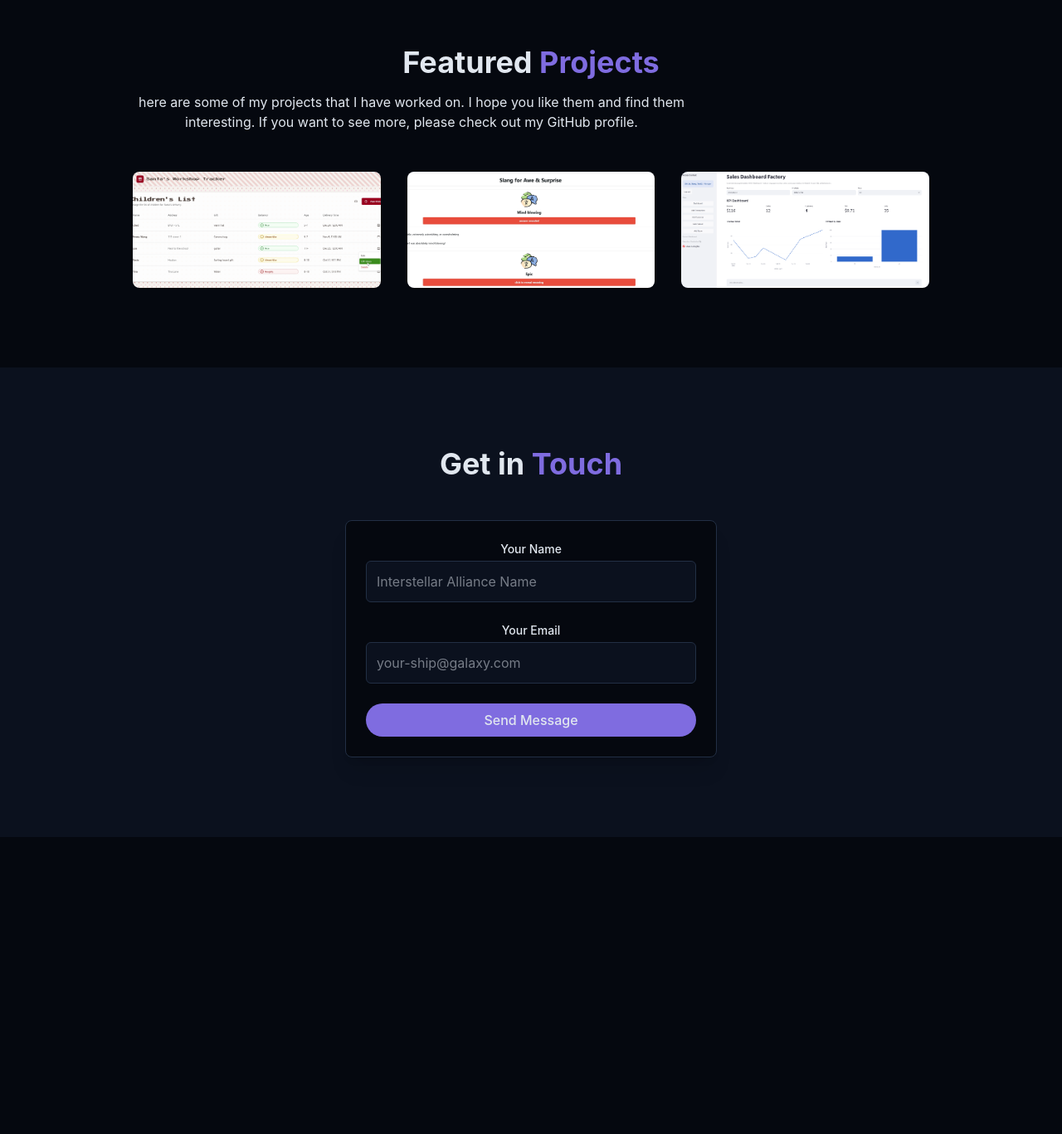
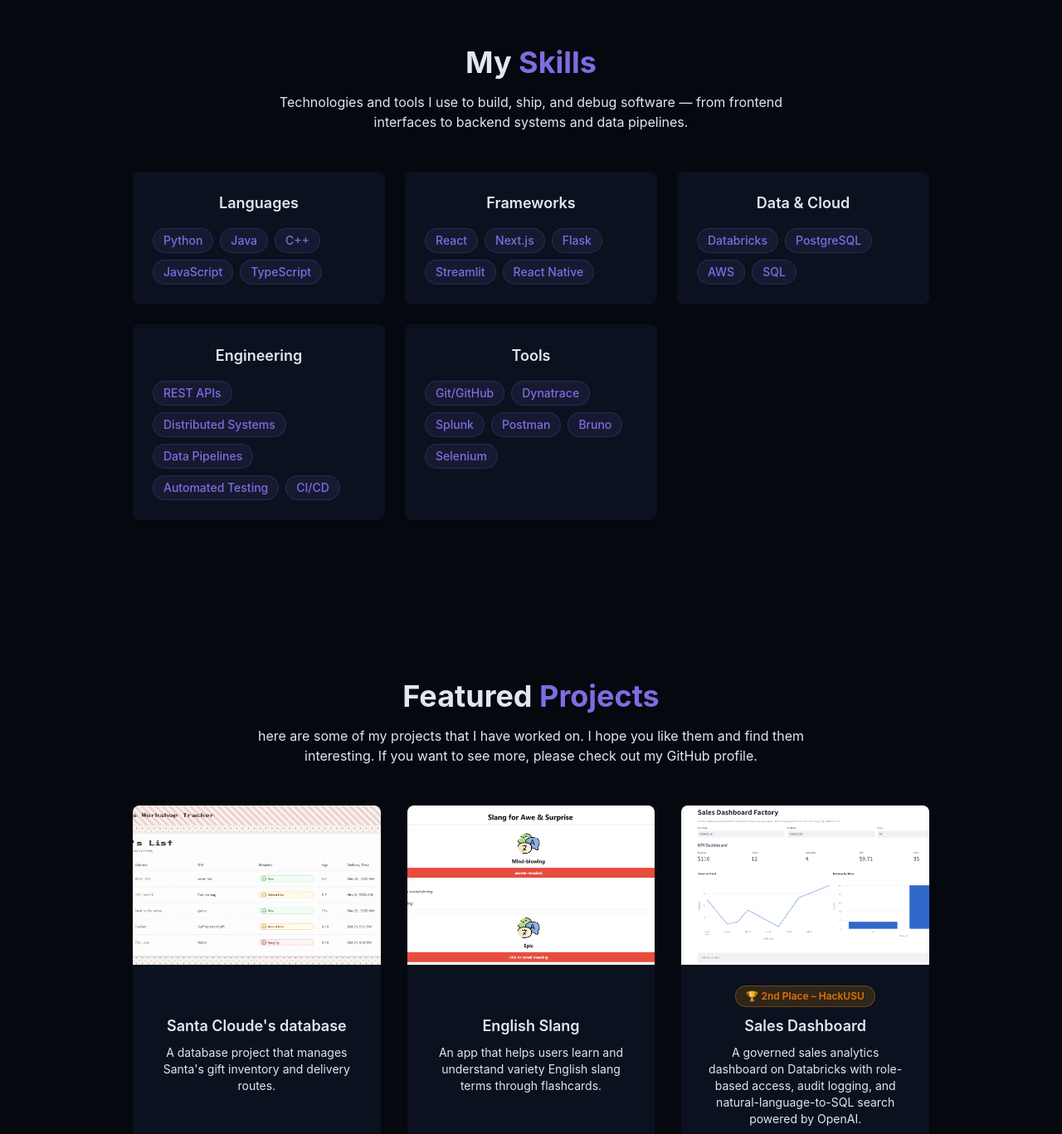
Before and after one commit to RoseWang-web/Portfolio, a React (Vite) app: page / in a window 1280 px wide. Shown: the part 1433-2800 px from the top of the page at 83% size. Before the commit the page ends 2442 px from the top, so only its background shows below. Built offline with nearby package versions, Linux system fonts and the light colour scheme.

Commit message:
adjust project and add skills section

```diff
--- a/src/components/ProjectSection.jsx
+++ b/src/components/ProjectSection.jsx
@@ -20,9 +20,10 @@ const projects = [
     {
         id: 3,
         title: "Sales Dashboard",
-        description: "A dashboard that visualizes sales data and provides insights for business decision-making.",
+        description: "A governed sales analytics dashboard on Databricks with role-based access, audit logging, and natural-language-to-SQL search powered by OpenAI.",
+        award: "🏆 2nd Place – HackUSU",
         image: "projects/Sales_Dashboard.png",
-        tags: ["Python", "Streamlit", "DataBricks"],
+        tags: ["Databricks", "OpenAI", "Streamlit", "Plotly", "SQL"],
         demoUrl: "#",
         githubUrl: "https://github.com/Ash-Uchida/sales-dashboard-factory"
     }
@@ -34,20 +35,42 @@ export const ProjectSection = ({ title, description, link }) => {
                 <h2 className="text-3xl md:text-4xl font-bold mb-4 text-center">
                     Featured <span className="text-primary"> Projects</span>
                 </h2>
-                <p className="text-center text-muted-foreground mb-12 max-w-2xl max-auto">
+                <p className="text-center text-muted-foreground mb-12 max-w-2xl mx-auto">
                     here are some of my projects that I have worked on. I hope you like them and find them interesting. If you want to see more, please check out my GitHub profile.
                 </p>
 
                 <div className="grid grid-cols-1 md:grid-cols-2 lg:grid-cols-3 gap-8">
                     {projects.map((project, key) => (
-                        <div key={key} className="group bg-card rounded-lg shadow-xs overflow-hidden card-hover">
-                            <img
-                                src={project.image}
-                                alt={project.title}
-                                className="w-full h-full object-cover transition-transform duration-500 group-hover:scale-110"
-                            ></img>
+                        <div key={key} className="group bg-card rounded-lg shadow-xs overflow-hidden card-hover flex flex-col">
+                            <div className="h-48 overflow-hidden">
+                                <img
+                                    src={project.image}
+                                    alt={project.title}
+                                    className="w-full h-full object-cover transition-transform duration-500 group-hover:scale-110"
+                                ></img>
+                            </div>
 
-
+                            <div className="p-6 flex flex-col flex-1">
+                                <div className="h-7 mb-2">
+                                    {project.award && (
+                                        <span className="inline-block px-3 py-1 text-xs font-semibold rounded-full bg-amber-500/15 text-amber-600 dark:text-amber-400 border border-amber-500/30">
+                                            {project.award}
+                                        </span>
+                                    )}
+                                </div>
+                                <h3 className="font-semibold text-lg mb-2">{project.title}</h3>
+                                <p className="text-muted-foreground text-sm mb-4 flex-1">{project.description}</p>
+                                <div className="flex flex-wrap gap-2">
+                                    {project.tags.map((tag, tagKey) => (
+                                        <span
+                                            key={tagKey}
+                                            className="px-2 py-1 text-xs font-medium rounded-full bg-primary/10 text-primary border border-primary/20"
+                                        >
+                                            {tag}
+                                        </span>
+                                    ))}
+                                </div>
+                            </div>
                         </div>))}
                 </div>
             </div>
--- /dev/null
+++ b/src/components/SkillsSection.jsx
@@ -0,0 +1,67 @@
+const skillCategories = [
+    {
+        title: "Languages",
+        skills: ["Python", "Java", "C++", "JavaScript", "TypeScript"],
+    },
+    {
+        title: "Frameworks",
+        skills: ["React", "Next.js", "Flask", "Streamlit", "React Native"],
+    },
+    {
+        title: "Data & Cloud",
+        skills: ["Databricks", "PostgreSQL", "AWS", "SQL"],
+    },
+    {
+        title: "Engineering",
+        skills: [
+            "REST APIs",
+            "Distributed Systems",
+            "Data Pipelines",
+            "Automated Testing",
+            "CI/CD",
+        ],
+    },
+    {
+        title: "Tools",
+        skills: ["Git/GitHub", "Dynatrace", "Splunk", "Postman", "Bruno", "Selenium"],
+    },
+];
+
+export const SkillsSection = () => {
+    return (
+        <section id="skills" className="py-24 px-4 relative">
+            <div className="container mx-auto max-w-5xl">
+                <h2 className="text-3xl md:text-4xl font-bold mb-4 text-center">
+                    My <span className="text-primary">Skills</span>
+                </h2>
+                <p className="text-center text-muted-foreground mb-12 max-w-2xl mx-auto">
+                    Technologies and tools I use to build, ship, and debug software —
+                    from frontend interfaces to backend systems and data pipelines.
+                </p>
+
+                <div className="grid grid-cols-1 md:grid-cols-2 lg:grid-cols-3 gap-6">
+                    {skillCategories.map((category, key) => (
+                        <div
+                            key={key}
+                            className="bg-card p-6 rounded-lg shadow-xs card-hover"
+                        >
+                            <h3 className="font-semibold text-lg mb-4">
+                                {category.title}
+                            </h3>
+                            <div className="flex flex-wrap gap-2">
+                                {category.skills.map((skill, skillKey) => (
+                                    <span
+                                        key={skillKey}
+                                        className="px-3 py-1 rounded-full bg-primary/10 text-primary text-sm font-medium border border-primary/20 hover:bg-primary/20 transition-colors duration-300"
+                                    >
+                                        {skill}
+                                    </span>
+                                ))}
+                            </div>
+                        </div>
+                    ))}
+                </div>
+            </div>
+        </section>
+    );
+};
--- a/src/pages/Home.jsx
+++ b/src/pages/Home.jsx
@@ -3,6 +3,7 @@ import { StarBackground } from "../components/StarBackground";
 import { Navbar } from "../components/Navbar";
 import { RoseSection } from "../components/RoseSection";
 import { AboutSection } from "../components/AboutSection";
+import { SkillsSection } from "../components/SkillsSection";
 import { ContactSection } from "../components/ContactSection";
 import { ProjectSection } from "../components/ProjectSection";
 export const Home = () => {
@@ -23,6 +24,7 @@ export const Home = () => {
             <main>
                 <RoseSection />
                 <AboutSection />
+                <SkillsSection />
                 <ProjectSection />
                 <ContactSection />
             </main>
```
